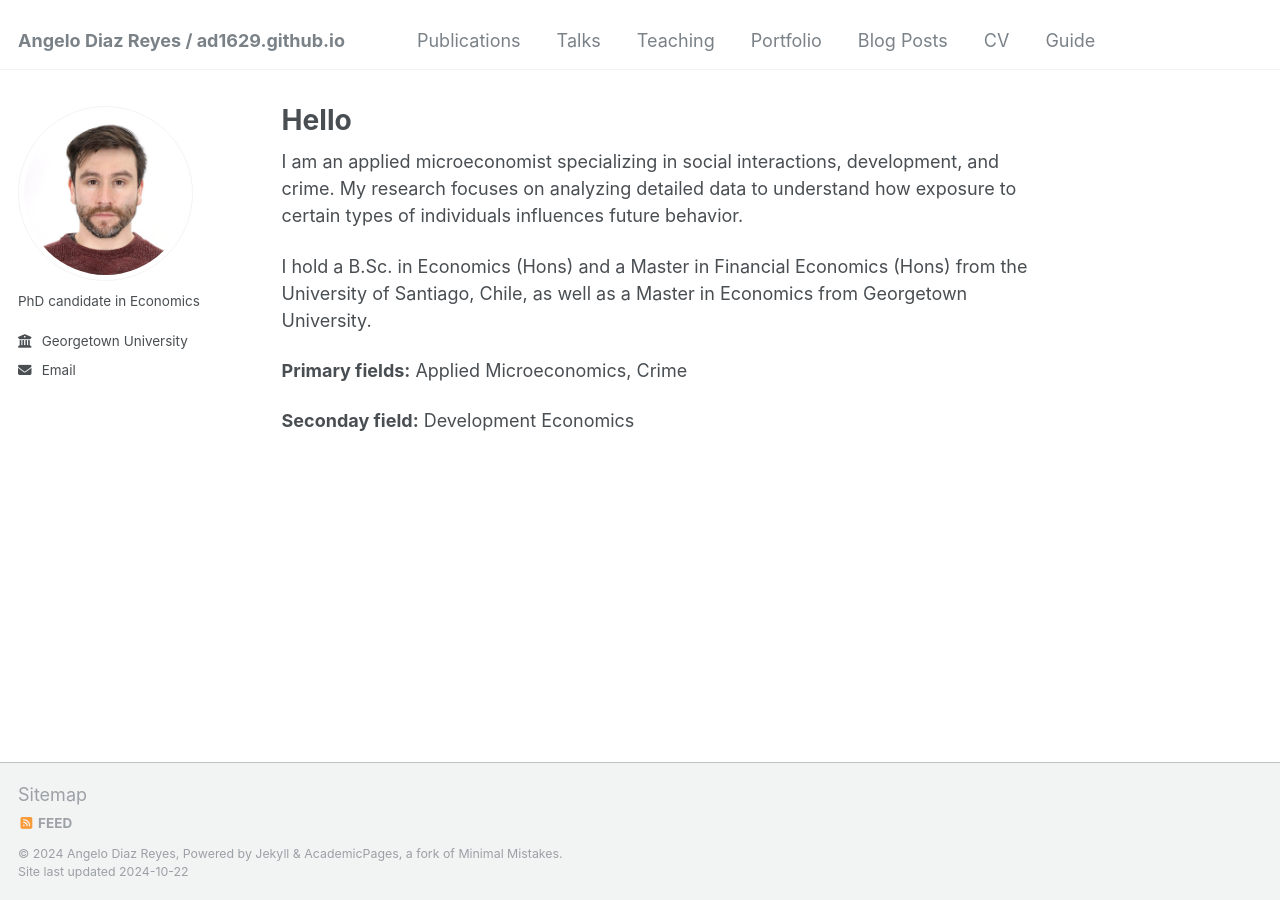
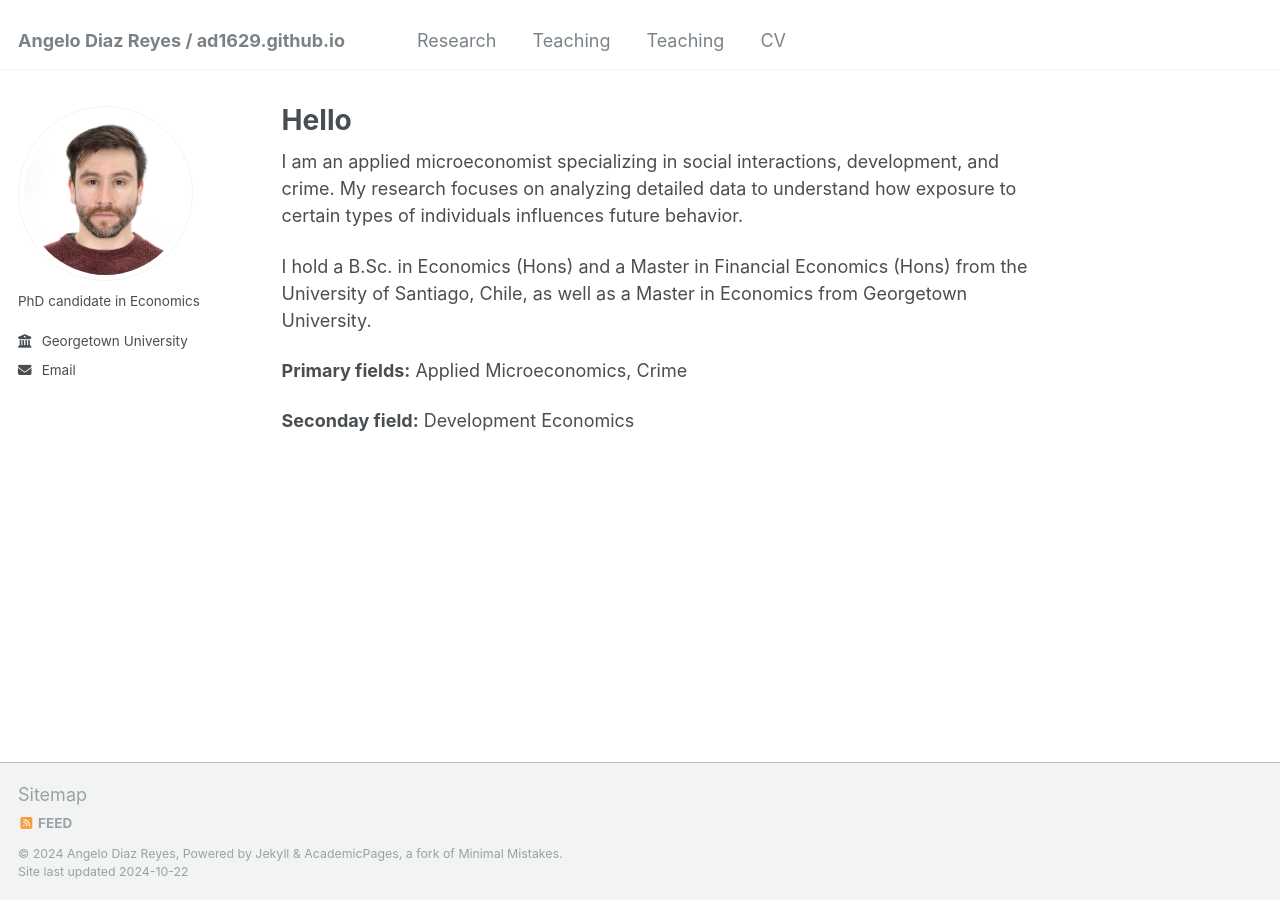
Before and after one commit to angelodiazreyes/angelodiazreyes.github.io, a Jekyll site: the page built from _pages/about.md, in a window 1280 px wide. Built offline with Jekyll 4.4.1, drawn with Linux system fonts in a browser that asks for light colours.

Commit message:
navigation.yml
changes

```diff
--- a/_data/navigation.yml
+++ b/_data/navigation.yml
@@ -5,23 +5,14 @@
 # prevent it from being included in the site.
 
 main:
-  - title: "Publications"
+  - title: "Research"
     url: /publications/
 
-  - title: "Talks"
+  - title: "Teaching"
     url: /talks/
 
   - title: "Teaching"
     url: /teaching/
 
-  - title: "Portfolio"
-    url: /portfolio/
-
-  - title: "Blog Posts"
-    url: /year-archive/
-
   - title: "CV"
     url: /cv/
-
-  - title: "Guide"
-    url: /markdown/
```
